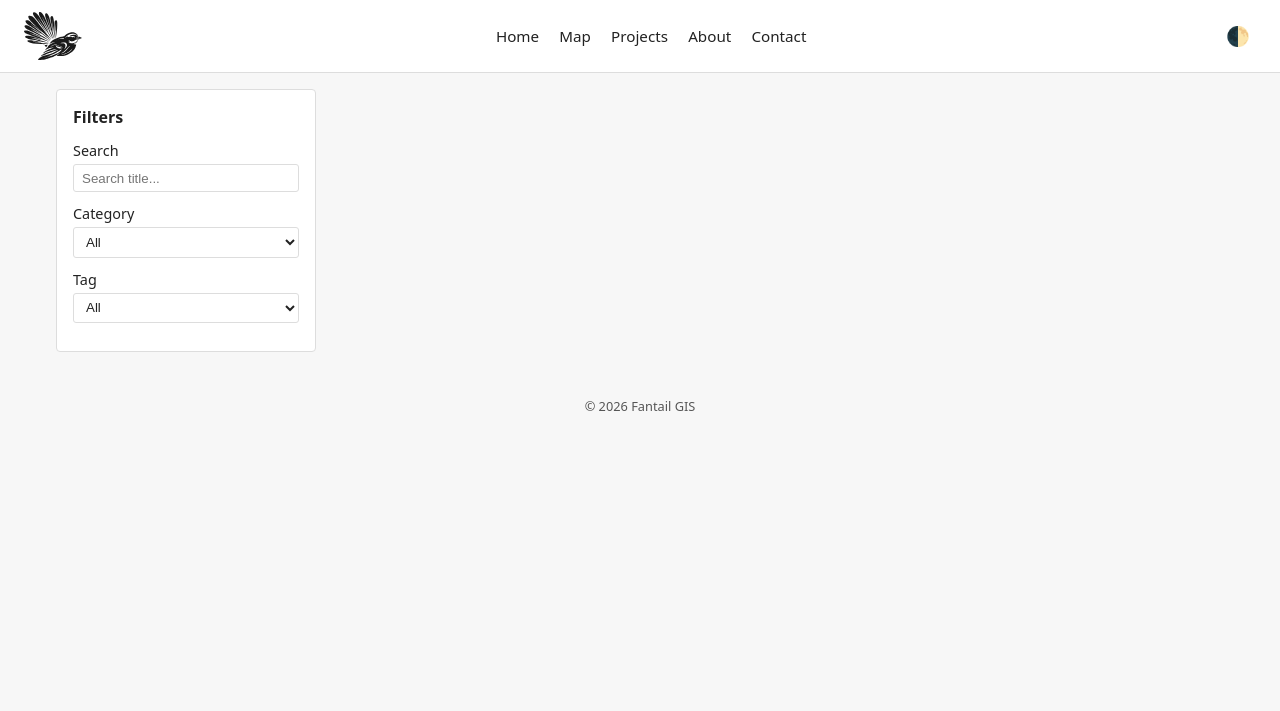
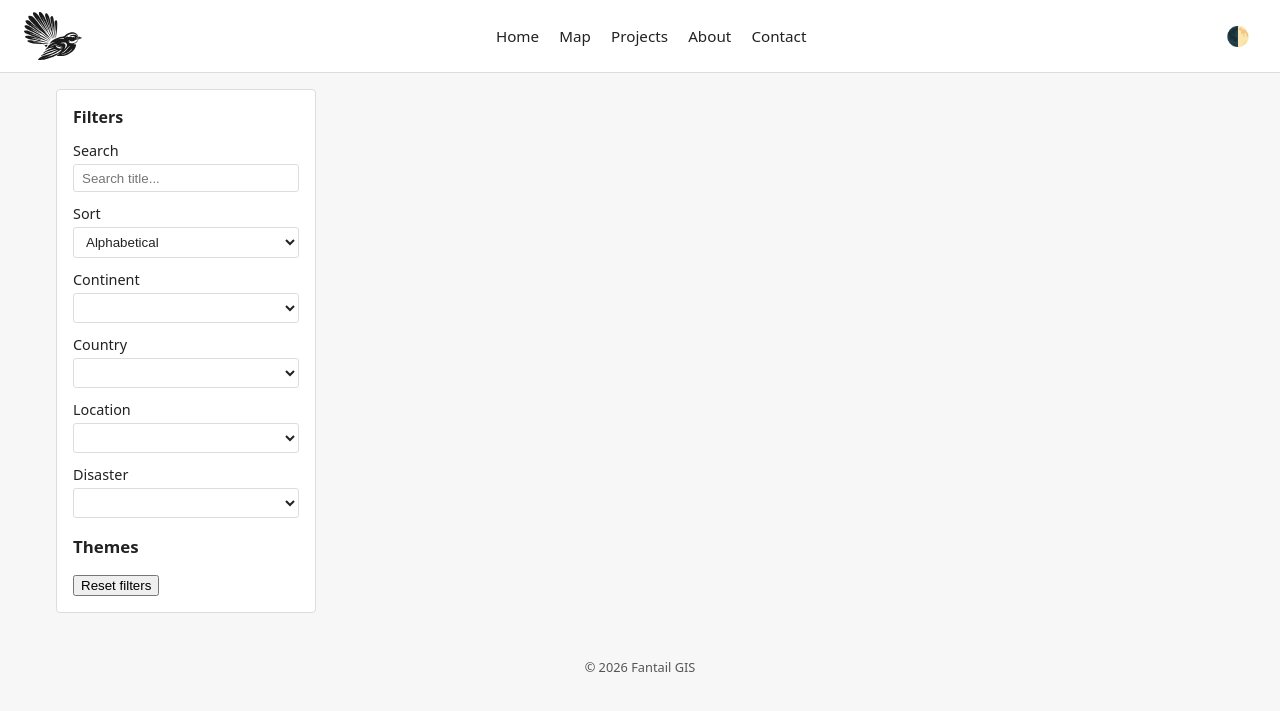
Before and after one commit to matts-maps/portfolio, a Jekyll site: the page built from index.md, in a window 1280 px wide. Shown: the top 711 px of the page. Built offline with Jekyll 4.4.1, drawn with Linux system fonts in a browser that asks for light colours.

Commit message:
Update filter-panel.html

```diff
--- a/_includes/filter-panel.html
+++ b/_includes/filter-panel.html
@@ -7,22 +7,36 @@
   </label>
 
   <label>
-    <span>Category</span>
-    <select id="filter-category">
-      <option value="">All</option>
-      <option value="map">Map</option>
-      <option value="photo">Photo</option>
-      <option value="project">Project</option>
+    <span>Sort</span>
+    <select id="filter-sort">
+      <option value="alpha">Alphabetical</option>
+      <option value="year">Year</option>
+      <option value="theme">Theme</option>
     </select>
   </label>
 
   <label>
-    <span>Tag</span>
-    <select id="filter-tag">
-      <option value="">All</option>
-      <option value="urban">Urban</option>
-      <option value="rural">Rural</option>
-      <option value="transport">Transport</option>
-    </select>
+    <span>Continent</span>
+    <select id="filter-continent"></select>
   </label>
+
+  <label>
+    <span>Country</span>
+    <select id="filter-country"></select>
+  </label>
+
+  <label>
+    <span>Location</span>
+    <select id="filter-location"></select>
+  </label>
+
+  <label>
+    <span>Disaster</span>
+    <select id="filter-disaster"></select>
+  </label>
+
+  <h3>Themes</h3>
+  <div id="filter-themes" class="theme-checkboxes"></div>
+
+  <button id="filter-reset" class="reset-btn">Reset filters</button>
 </aside>
```
